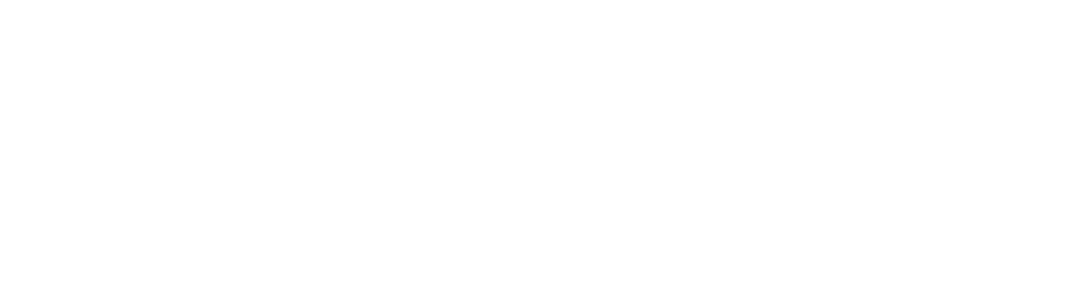
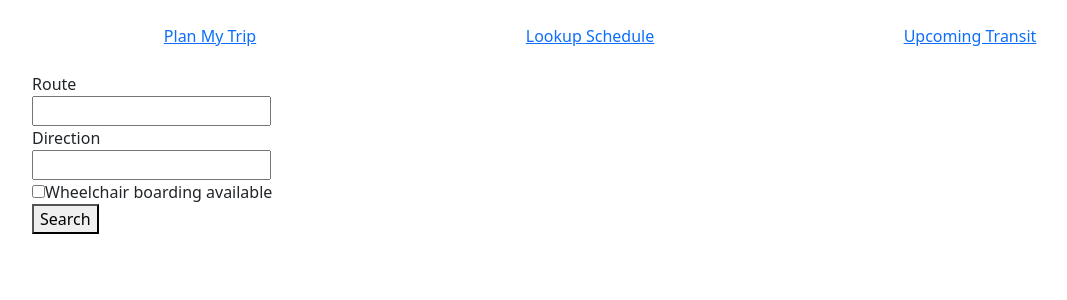
Before and after one commit to m88deng/project348, a React (Create React App) app in the folder client/: page /lookup-schedule in a window 1280 px wide. Before the commit this address had no page. Shown: the top 300 px of the page, without its empty margins (50-1117 px from the left). Built offline with nearby package versions, Linux system fonts and the light colour scheme.

Commit message:
front end created pages

```diff
--- a/client/package.json
+++ b/client/package.json
@@ -7,6 +7,7 @@
     "@testing-library/react": "^13.4.0",
     "@testing-library/user-event": "^13.5.0",
     "bootstrap": "^5.3.3",
+    "express": "^4.19.2",
     "react": "^18.3.1",
     "react-dom": "^18.3.1",
     "react-router-dom": "^6.24.1",
--- a/client/src/App.js
+++ b/client/src/App.js
@@ -1,14 +1,21 @@
 import './styles/App.css';
+import 'bootstrap/dist/css/bootstrap.min.css';
 import PlanTrip from './pages/PlanTrip';
 import PlanTripResult from './pages/PlanTripResult';
+import Header from './components/header';
 import { BrowserRouter, Routes, Route } from 'react-router-dom';
+import LookupSchedule from './pages/LookupSchedule';
+import UpcomingTransit from './pages/UpcomingTransit';
 
 function App() {
   return (
     <BrowserRouter>
+      <Header />
       <Routes>
         <Route path="/" element={<PlanTrip />} />
         <Route path="/plan-trip-results" element={<PlanTripResult />} />
+        <Route path="/lookup-schedule" element={<LookupSchedule />} />
+        <Route path="/upcoming-transit" element={<UpcomingTransit />} />
       </Routes>
     </BrowserRouter>
   );
--- /dev/null
+++ b/client/src/components/header.js
@@ -0,0 +1,15 @@
+import React from 'react';
+import { Link } from 'react-router-dom';
+
+export default function Header() {
+    return (
+        <div className="container justify-items-center text-center py-4">
+            <nav className='row'>
+                <div className="col-4" style={{ cursor: "pointer" }}><Link to="/">Plan My Trip</Link></div>
+                <div className="col-4" style={{ cursor: "pointer" }}><Link to="lookup-schedule">Lookup Schedule</Link></div>
+                <div className="col-4" style={{ cursor: "pointer" }}><Link to="upcoming-transit">Upcoming Transit</Link></div>
+            </nav>
+
+        </div>
+    );
+}
--- /dev/null
+++ b/client/src/components/planTripBottom.js
@@ -0,0 +1,5 @@
+export default function PlanTripBottom() {
+    return (
+        {/*map*/ }
+    );
+}
--- a/client/src/components/planTripTop.js
+++ b/client/src/components/planTripTop.js
@@ -2,11 +2,11 @@
 
 export default function PlanTripTop() {
     return (
-        <StyledPlanTripTop className="container">
+        <StyledPlanTripTop className="container justify-content-center text-center">
             <div className="row">
-                <div>depature time</div>
-                <div>From Station</div>
-                <div>To Station</div>
+                <div className="col-4">depature time</div>
+                <div className="col-4">From Station</div>
+                <div className="col-4">To Station</div>
             </div>
         </StyledPlanTripTop>
     );
--- /dev/null
+++ b/client/src/pages/LookupSchedule.js
@@ -0,0 +1,25 @@
+import { useState } from "react";
+import { StyledLookupSchedule } from "../styles/LookupSchedule.styled";
+
+export default function LookupSchedule() {
+    const [route, setRoute] = useState('');
+    const [Direction, setDirection] = useState('');
+    const [wheelchair, setWheelchair] = useState(0);
+
+    const handleScheduleSearch = async (e) => {
+        e.preventDefault();
+        console.log("searching schedules...");
+    }
+    return (
+        <StyledLookupSchedule className="container">
+            <form>
+                <div><label>Route</label></div>
+                <div><input type="text" value={route} onChange={(e) => setRoute(e.target.value)} required /></div>
+                <div><label>Direction</label></div>
+                <div><input type="text" value={Direction} onChange={(e) => setDirection(e.target.value)} /></div>
+                <div><input type="checkbox" /><label>Wheelchair boarding available</label></div>
+                <div><button type="submit" onClick={handleScheduleSearch}>Search</button></div>
+            </form>
+        </StyledLookupSchedule>
+    );
+}
--- a/client/src/pages/PlanTrip.js
+++ b/client/src/pages/PlanTrip.js
@@ -10,13 +10,13 @@
         console.log("searching routes...");
     }
     return (
-        <form>
-            <div><label>Leaving Day</label></div>
-            <div><input type="date" value={leavingDay} onChange={(e) => setLeavingDay(e.target.value)} /></div>
+        <form className="container py-3">
+            <div className="py-2"><label>Leaving Day</label></div>
+            <div className="pb-3"><input type="date" value={leavingDay} onChange={(e) => setLeavingDay(e.target.value)} /></div>
             <div className="py-2"><label>From</label></div>
-            <div><input type="text" value={fromPoint} placeholder="station/stop" onChange={(e) => setFromPoint(e.target.value)} /></div>
+            <div><input type="text" value={fromPoint} placeholder="station/stop" onChange={(e) => setFromPoint(e.target.value)} required /></div>
             <div className="py-2"><label>To</label></div>
-            <div><input type="text" value={toPoint} placeholder="station/stop" onChange={(e) => setToPoint(e.target.value)} /></div>
+            <div className="pb-3"><input type="text" value={toPoint} placeholder="station/stop" onChange={(e) => setToPoint(e.target.value)} required /></div>
             <div><button type="submit" onClick={handleRouteSearch}>Search</button></div>
         </form>
     );
--- a/client/src/pages/PlanTripResult.js
+++ b/client/src/pages/PlanTripResult.js
@@ -3,7 +3,6 @@
 export default function PlanTripResult() {
     return (
         <div>
-            Hi
             <PlanTripTop />
         </div>
     );
--- /dev/null
+++ b/client/src/pages/UpcomingTransit.js
@@ -0,0 +1,20 @@
+import { useState } from "react";
+import { StyledUpcomingTransit } from "../styles/UpcomingTransit.styled";
+
+export default function UpcomingTransit() {
+    const [stop, setStop] = useState('');
+
+    const handleUpcomingTransitSearch = async (e) => {
+        console.log("searching upcoming transit...");
+    }
+
+    return (
+        <StyledUpcomingTransit className="container">
+            <form>
+                <div><label>Current Stop</label></div>
+                <div><input type="text" value={stop} onChange={(e) => setStop(e.target.value)} required /></div>
+                <div><button type="submit" onClick={handleUpcomingTransitSearch}>Search</button></div>
+            </form>
+        </StyledUpcomingTransit>
+    );
+}
--- /dev/null
+++ b/client/src/styles/LookupSchedule.styled.js
@@ -0,0 +1,5 @@
+import { styled } from "styled-components"
+export const StyledLookupSchedule = styled.div`
+    width: 100vw;
+    height: 200px;
+`
--- /dev/null
+++ b/client/src/styles/UpcomingTransit.styled.js
@@ -0,0 +1,5 @@
+import { styled } from "styled-components"
+export const StyledUpcomingTransit = styled.div`
+    width: 100vw;
+    height: 200px;
+`
```
Also changed, not shown: client/src/server.js (added), 3 other files (tests, documents, lock files or other folders).
